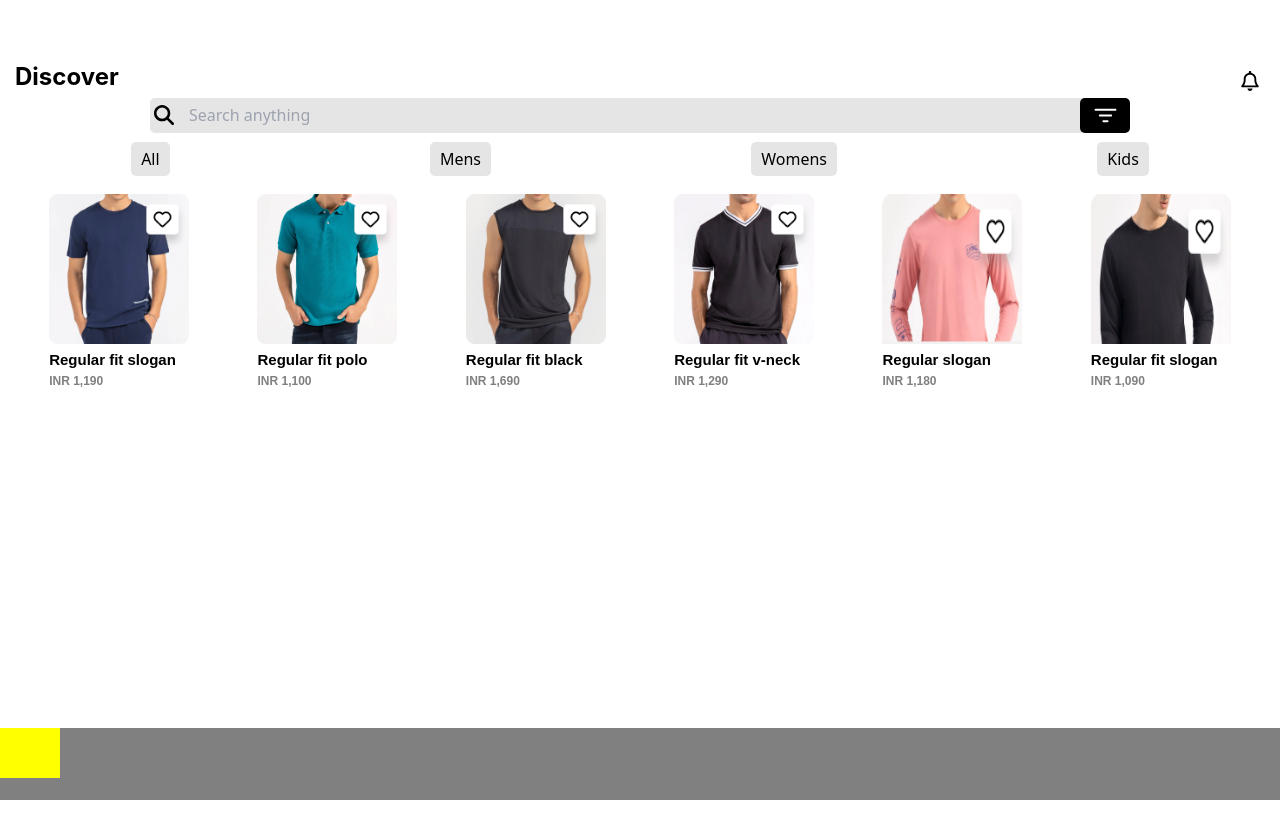
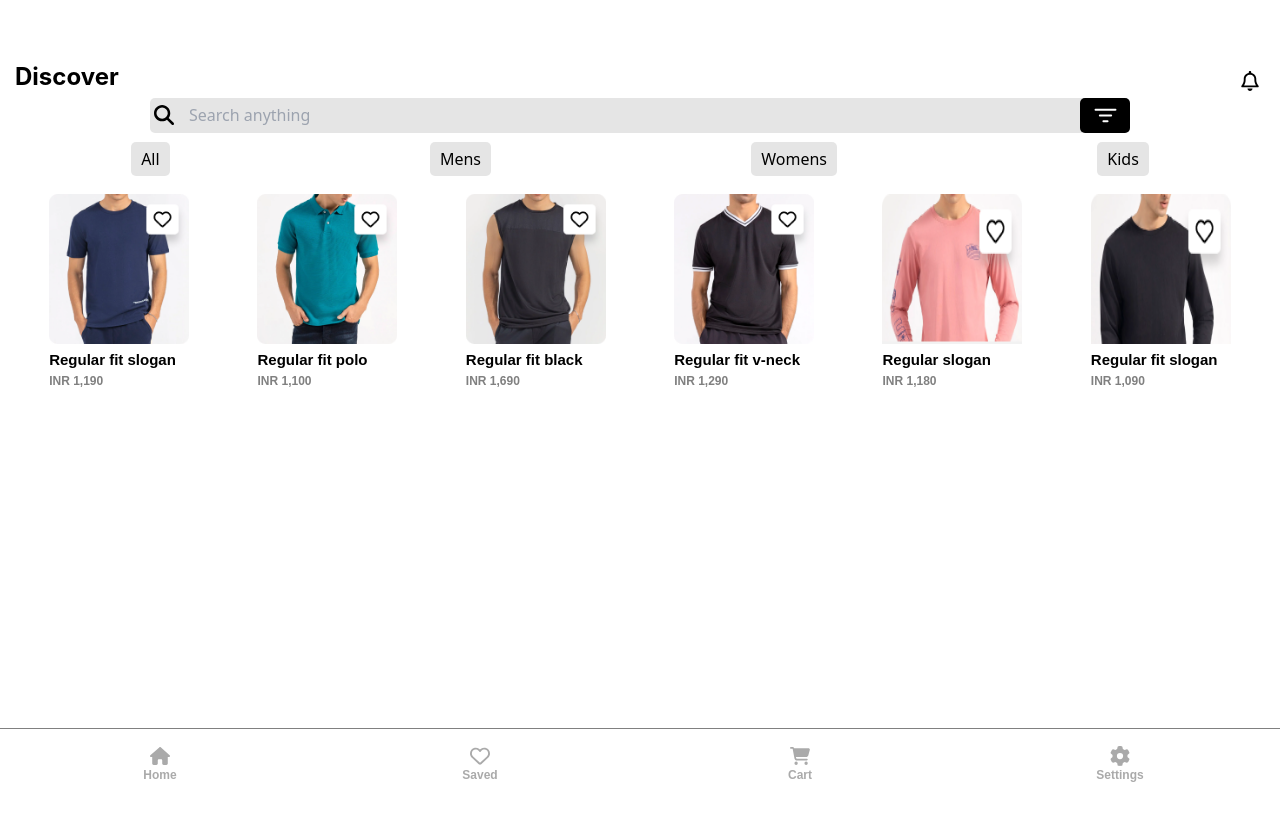
Before and after one commit to saimohansattari/DiscoveryMall, a React (Create React App) app: page / in a window 1280 px wide. Shown: the top 838 px of the page. Built offline with nearby package versions, Linux system fonts and the light colour scheme.

Commit message:
errors cleared

```diff
--- a/src/asserts/svgs/index.js
+++ b/src/asserts/svgs/index.js
@@ -4,3 +4,4 @@ export { ReactComponent as Cart } from "./cart.svg";
 export { ReactComponent as Gear } from "./gear.svg";
 export { ReactComponent as Heart } from "./heart.svg";
 export { ReactComponent as Search } from "./search.svg";
+export { ReactComponent as House } from "./home.svg";
--- a/src/components/styled.components.jsx
+++ b/src/components/styled.components.jsx
@@ -98,15 +98,38 @@ export const NavBtn = styled.button`
 export const MenuNavbar = styled.div`
   width: 100vw;
   height: 9vh;
-  background-color: gray;
+  background-color: white;
   position: fixed;
   bottom: 0;
+  display: flex;
+  justify-content: space-around;
+  align-items: center;
+  border-top: 1px solid gray;
 `;
 
 export const MenubtnDiv = styled.div`
   width: 60px;
   height: 50px;
-  background-color: yellow;
+  background-color: white;
+  display: flex;
+  justify-content: center;
+  align-items: center;
+  flex-direction: column;
+
+  &:hover {
+    fill: black;
+  }
+`;
+
+export const MenuText = styled.p`
+  font-size: 12px;
+  font-family: sans-serif;
+  font-weight: bold;
+  color: #aaaaaa;
+
+  &:hover {
+    color: #000000c0;
+  }
 `;
 
 //Navbar pages Styled Components
--- a/src/pages/homepage/Home.jsx
+++ b/src/pages/homepage/Home.jsx
@@ -5,13 +5,22 @@ import {
   HomeIcon,
   MainHeader,
   MenuNavbar,
+  MenuText,
   MenubtnDiv,
   Notification,
   SearchBox,
   SearchNavbar,
   SubSearchNav,
 } from "../../components/styled.components";
-import { Bell, Bars, Search } from "../../asserts/svgs";
+import {
+  Bell,
+  Bars,
+  Search,
+  House,
+  Heart,
+  Gear,
+  Cart,
+} from "../../asserts/svgs";
 import { All, Kids, Mens, Womens } from "../navbarpages/index.js";
 import { BrowserRouter as Router, Routes, Route } from "react-router-dom";
 
@@ -57,7 +66,25 @@ function Home() {
 
       {/* MenuNavbar */}
       <MenuNavbar>
-        <MenubtnDiv></MenubtnDiv>
+        <MenubtnDiv>
+          <House style={{ width: "20px", height: "20px", fill: "#aaaaaa" }} />
+          <MenuText>Home</MenuText>
+        </MenubtnDiv>
+
+        <MenubtnDiv>
+          <Heart style={{ width: "20px", height: "20px", fill: "#aaaaaa" }} />
+          <MenuText>Saved</MenuText>
+        </MenubtnDiv>
+
+        <MenubtnDiv>
+          <Cart style={{ width: "20px", height: "20px", fill: "#aaaaaa" }} />
+          <MenuText>Cart</MenuText>
+        </MenubtnDiv>
+
+        <MenubtnDiv>
+          <Gear style={{ width: "20px", height: "20px", fill: "#aaaaaa" }} />
+          <MenuText>Settings</MenuText>
+        </MenubtnDiv>
       </MenuNavbar>
     </>
   );
```
Also changed, not shown: src/asserts/svgs/home.svg (added).
